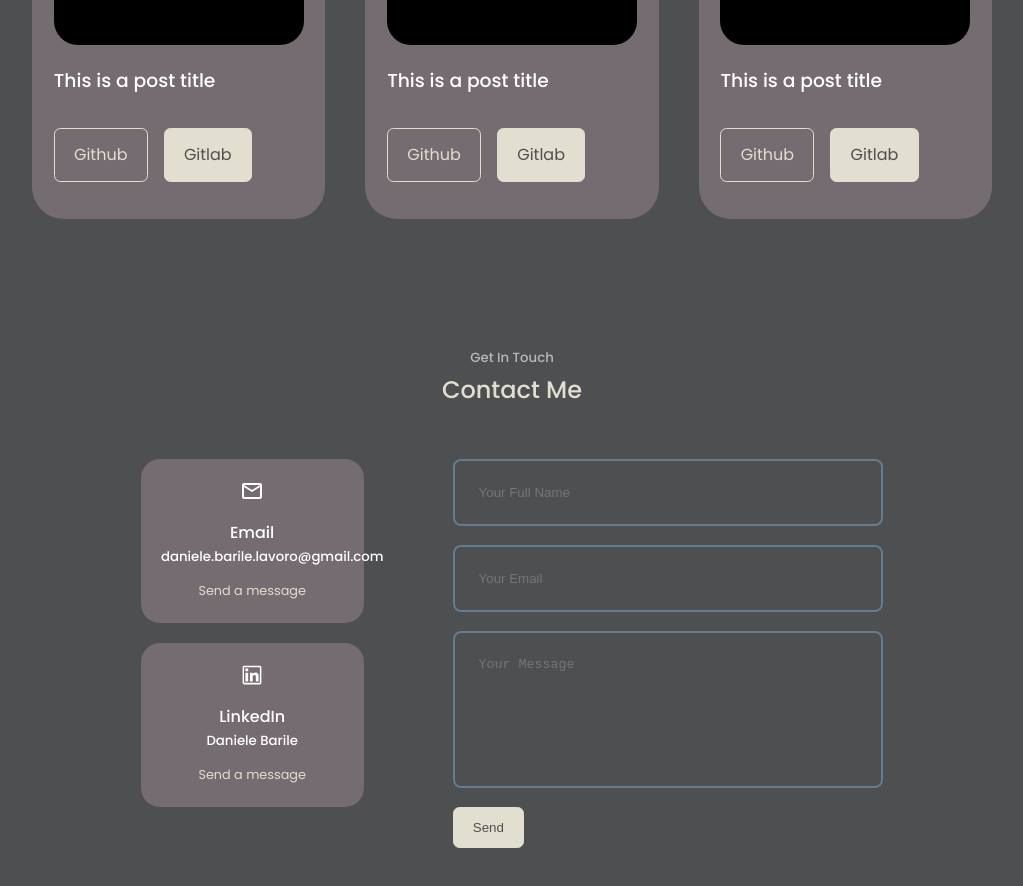
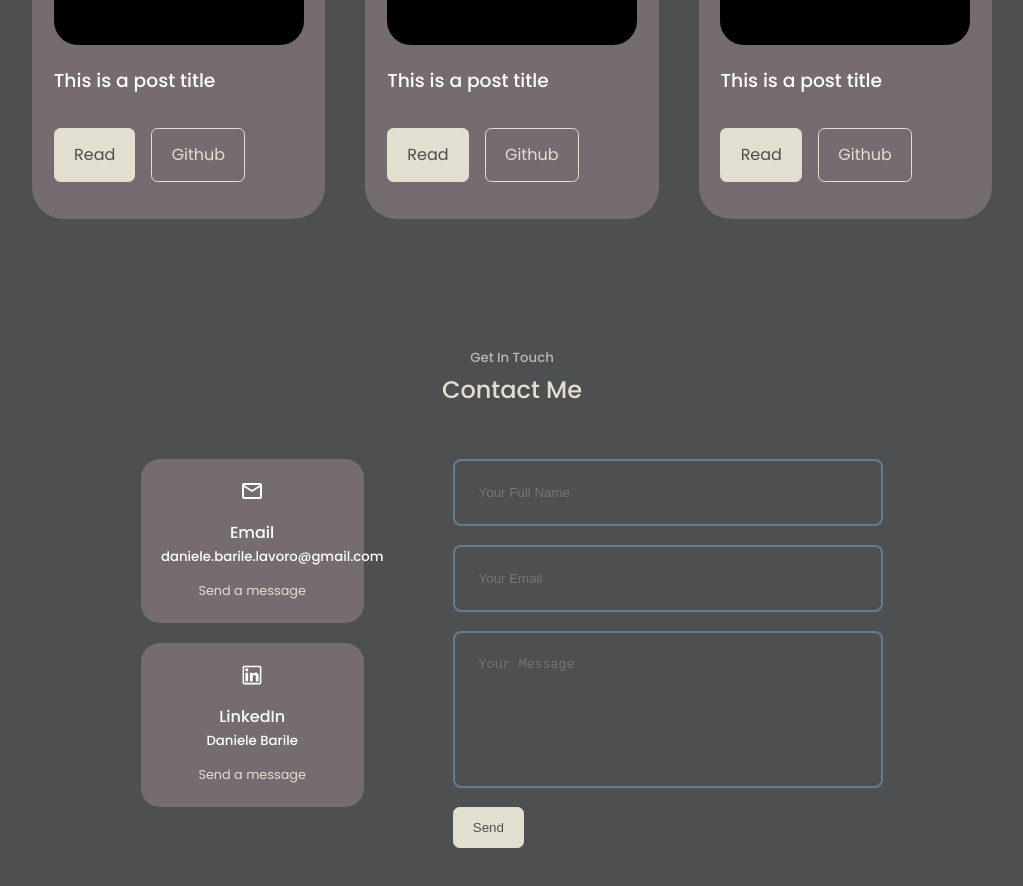
Before and after one commit to Ho3pLi/MyPlace, a React (Create React App) app: page / in a window 1280 px wide. Shown: the part 3040-3926 px from the top of the page, without its empty margins (128-1151 px from the left). Built offline with nearby package versions, Linux system fonts and the light colour scheme.

Commit message:
Button changed
Button changed from 'gitlab' to 'read

```diff
--- a/src/components/blogPreview/BlogPreview.jsx
+++ b/src/components/blogPreview/BlogPreview.jsx
@@ -14,7 +14,7 @@ const BlogPreview = () => {
 
       {
 
-        Data.map(({id, image, title, github, gitlab}) => {
+        Data.map(({id, image, title, github, read}) => {
 
           return(
 
@@ -30,8 +30,8 @@ const BlogPreview = () => {
 
               <div className="blogPreview__item-cta">
 
+                <a href={read} className='btn btn-primary' target='_blank'>Read</a>
                 <a href={github} className='btn' target='_blank'>Github</a>
-                <a href={gitlab} className='btn btn-primary' target='_blank'>Gitlab</a>
 
               </div>
 
```
